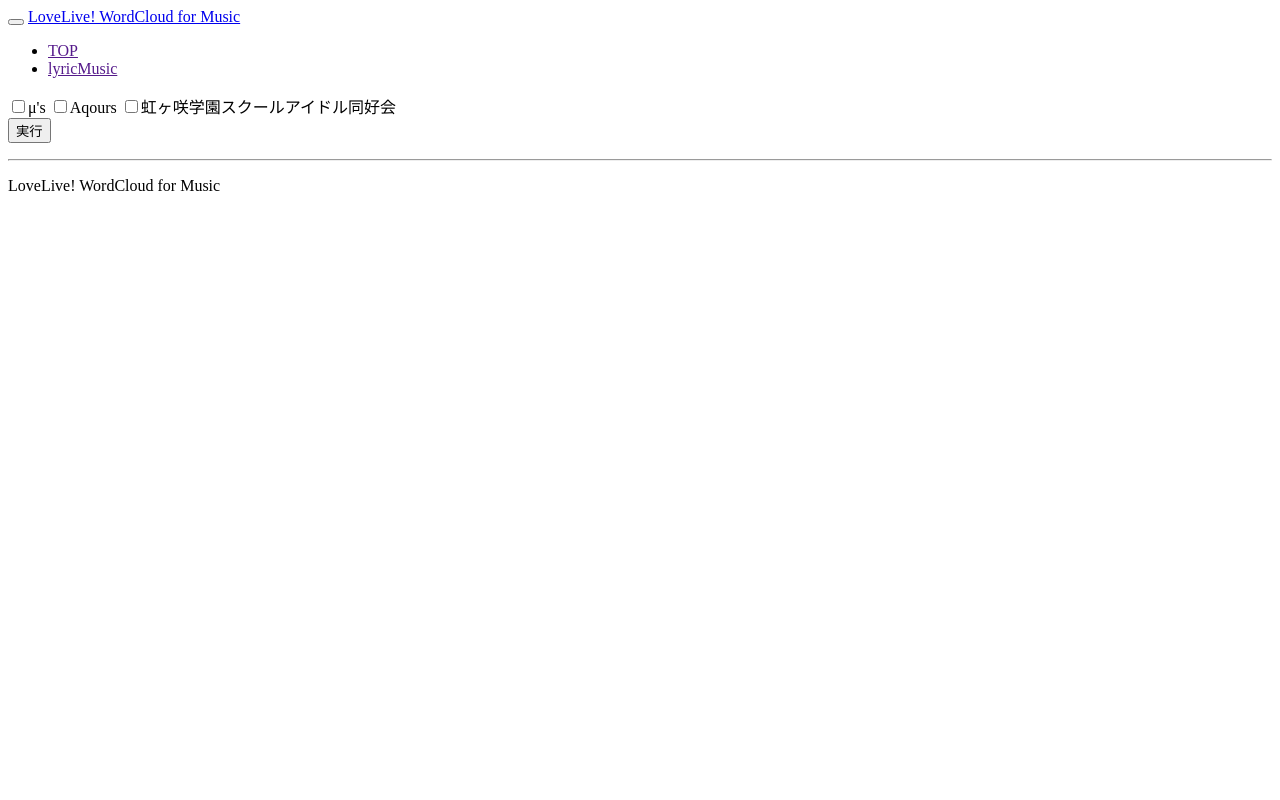
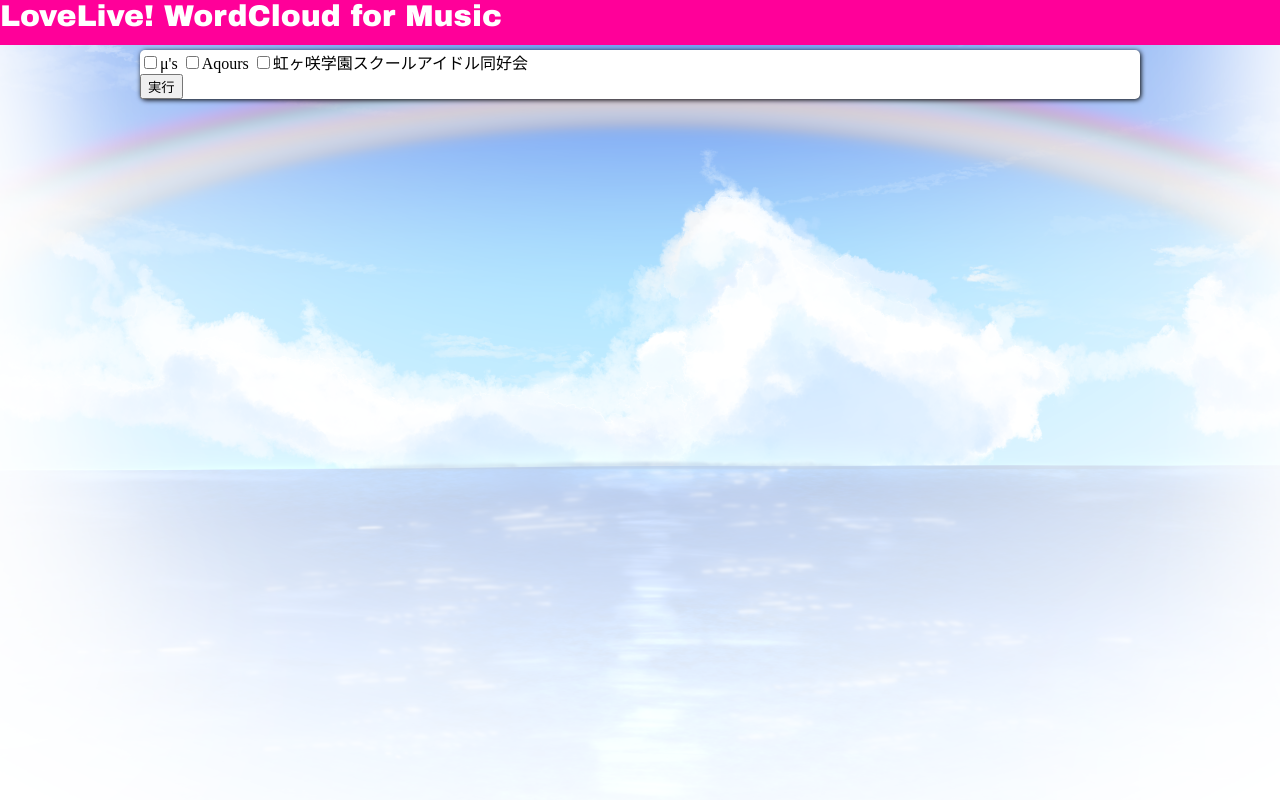
Before and after one commit to east0112/ll-music-cloud, a Flask app: page /lyriccloud/ in a window 1280 px wide. Run offline with Flask 2, Linux system fonts and the light colour scheme.

Commit message:
2019/06/16 22:30 add

```diff
--- /dev/null
+++ b/static/layout.css
@@ -0,0 +1,57 @@
+/*ヘッダーの余白消去*/
+body{
+ margin:0;
+}
+#title{
+ margin:0;
+}
+
+/*ヘッダー*/
+.site-header {
+  background-color: #FF0099;   /* 背景色指定 */
+  paddinf:1px;  /*ヘッダーの余白消去*/
+  height: 45px;
+  color: #FFFFFF;
+  font-size: 30px;
+}
+
+.site-header a{
+	text-decoration: none ; /*下線無効*/
+  color: #FFFFFF;
+  font-family: 'Avenir','arial black',sans-serif;
+}
+.site-header a:visited{
+  text-decoration: none ; /*下線無効*/
+  color: #FFFFFF;
+  font-family: 'Avenir','arial black',sans-serif;
+}
+
+/*ヘッダーリンク*/
+.hearder-link {
+  display: inline-block;
+  background-color: #FFFFFF;   /* 背景色指定 */
+  height: 40px
+}
+
+/*ヘッダーボーダー*/
+.hearder-border {
+  height: 5px
+}
+
+/*メインコンテンツ*/
+body {
+  background-color: #FFFFFF;
+  background-image: url("bg.png"); /*背景画像指定*/
+  /*background-size: cover; /*背景画像の全体表示*/
+  background-attachment: fixed;
+	background-position: center top;
+  background-repeat: no-repeat; /*背景画像の並び指定*/
+}
+
+.body-back {
+  width: 1000;
+  box-shadow:1px 1px 5px;
+  border-radius: 5px;	/* ボックスの四つ角を丸くする */
+  background-color: #FFFFFF;
+  margin:0 auto  /* 中央寄せ */
+}
--- a/templates/layout.html
+++ b/templates/layout.html
@@ -4,6 +4,7 @@
     <meta charset="utf-8" />
     <meta name="viewport" content="width=device-width, initial-scale=1.0">
     <title>{LoveLive! WordCloud for Music</title>
+    <link rel="stylesheet" type="text/css" href="/static/layout.css" />
 <!--
     <link rel="stylesheet" type="text/css" href="/static/content/bootstrap.min.css" />
     <link rel="stylesheet" type="text/css" href="/static/content/site.css" />
@@ -12,31 +13,30 @@
 </head>
 
 <body>
-    <div class="navbar navbar-inverse navbar-fixed-top">
-        <div class="container">
-            <div class="navbar-header">
-                <button type="button" class="navbar-toggle" data-toggle="collapse" data-target=".navbar-collapse">
-                    <span class="icon-bar"></span>
-                    <span class="icon-bar"></span>
-                    <span class="icon-bar"></span>
-                </button>
-                <a href="./" class="navbar-brand">LoveLive! WordCloud for Music</a>
-            </div>
-            <div class="navbar-collapse collapse">
-                <ul class="nav navbar-nav">
-                    <li><a href="">TOP</a></li>
-                    <li><a href="">lyricMusic</a></li>
-                </ul>
-            </div>
-        </div>
+  <div class="site-header">
+      <a href="./" class="navbar-brand">LoveLive! WordCloud for Music</a>
+  </div>
+<!--
+    <div class="header-link">
+          <a href="">TOP</a></li>
+          <a href="">lyricMusic</a></li>
     </div>
-
-    <div class="container body-content">
+    <div class="hearder-border">
+      <p></p>
+    </div>
+-->
+<div class="hearder-border">
+</div>
+<div class="body-back">
+    <div class="body-content">
         {% block body %}{% endblock %}
+<!--
         <hr />
         <footer>
             <p>LoveLive! WordCloud for Music</p>
         </footer>
+-->
     </div>
+</div>
 </body>
 </html>
```
Also changed, not shown: static/bg.png (added).
